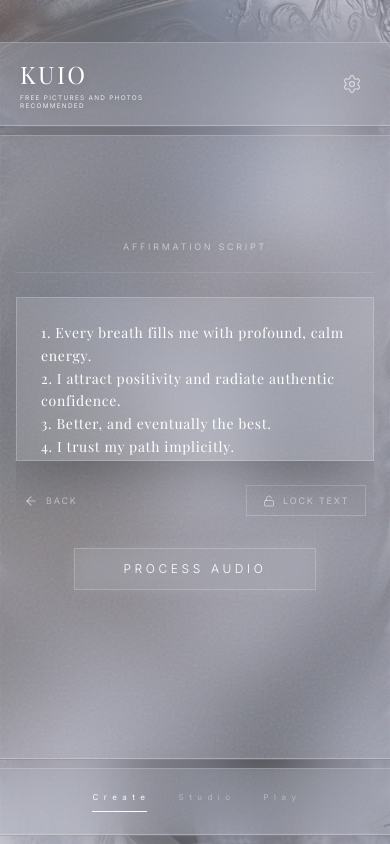
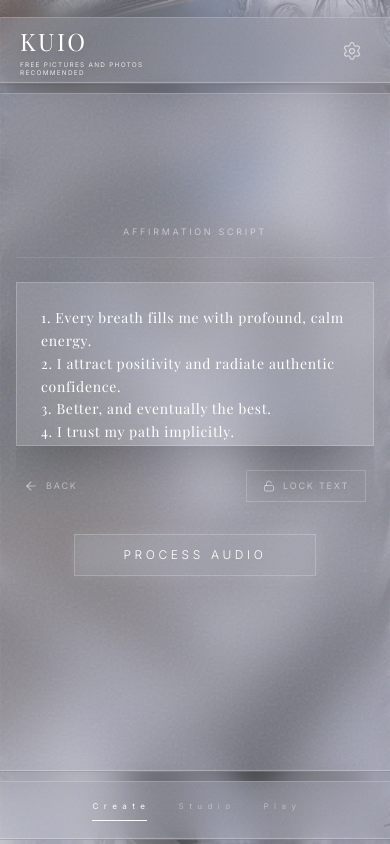
Before and after one commit to linrufen218-beep/kuio-affirm, a React (Vite) app: page / in a window 390 px wide. Built offline with nearby package versions, Linux system fonts and the light colour scheme; a web font is replaced by a local one.

Commit message:
Reduce glass blur, fix iPhone 13 Mini layout spacing

```diff
--- a/src/App.tsx
+++ b/src/App.tsx
@@ -58,7 +58,7 @@ export default function App() {
       <div className="statue-bg"></div>
       <div className="glass-overlay"></div>
 
-      <header className="bg-panel w-full shrink-0 h-[10vh] md:h-[14vh] mt-[5vh] md:mt-[7vh] mb-[0.5vh] flex items-center justify-between px-5 md:px-24">
+      <header className="bg-panel w-full shrink-0 h-[8vh] md:h-[12vh] mt-[2vh] md:mt-[3vh] mb-[0.5vh] flex items-center justify-between px-5 md:px-24">
         <div
           className="font-serif text-2xl md:text-5xl tracking-[0.1em] cursor-pointer text-white drop-shadow-md flex flex-col items-start"
           onClick={() => setCurrentPage('home')}
@@ -128,7 +128,7 @@ export default function App() {
       </main>
 
       {/* Bottom Navigation Panel */}
-      <footer className="bg-panel w-full shrink-0 h-[8vh] md:h-[10vh] mt-[0.5vh] mb-[1vh] flex items-center justify-center">
+      <footer className="bg-panel w-full shrink-0 h-[7vh] md:h-[9vh] mt-[0.5vh] mb-[0.5vh] flex items-center justify-center">
          <div className="flex gap-8 md:gap-24 font-sans text-[8px] md:text-[10px] uppercase tracking-[0.2em] md:tracking-[0.25em]">
             <button
                onClick={() => setCurrentPage('home')}
--- a/src/index.css
+++ b/src/index.css
@@ -33,8 +33,8 @@ body {
   position: fixed;
   inset: 0;
   z-index: -1;
-  backdrop-filter: blur(30px) saturate(1.2);
-  -webkit-backdrop-filter: blur(30px) saturate(1.2);
+  backdrop-filter: blur(15px) saturate(1.2);
+  -webkit-backdrop-filter: blur(15px) saturate(1.2);
   background: rgba(142, 147, 162, 0.25);
 }
 
```
